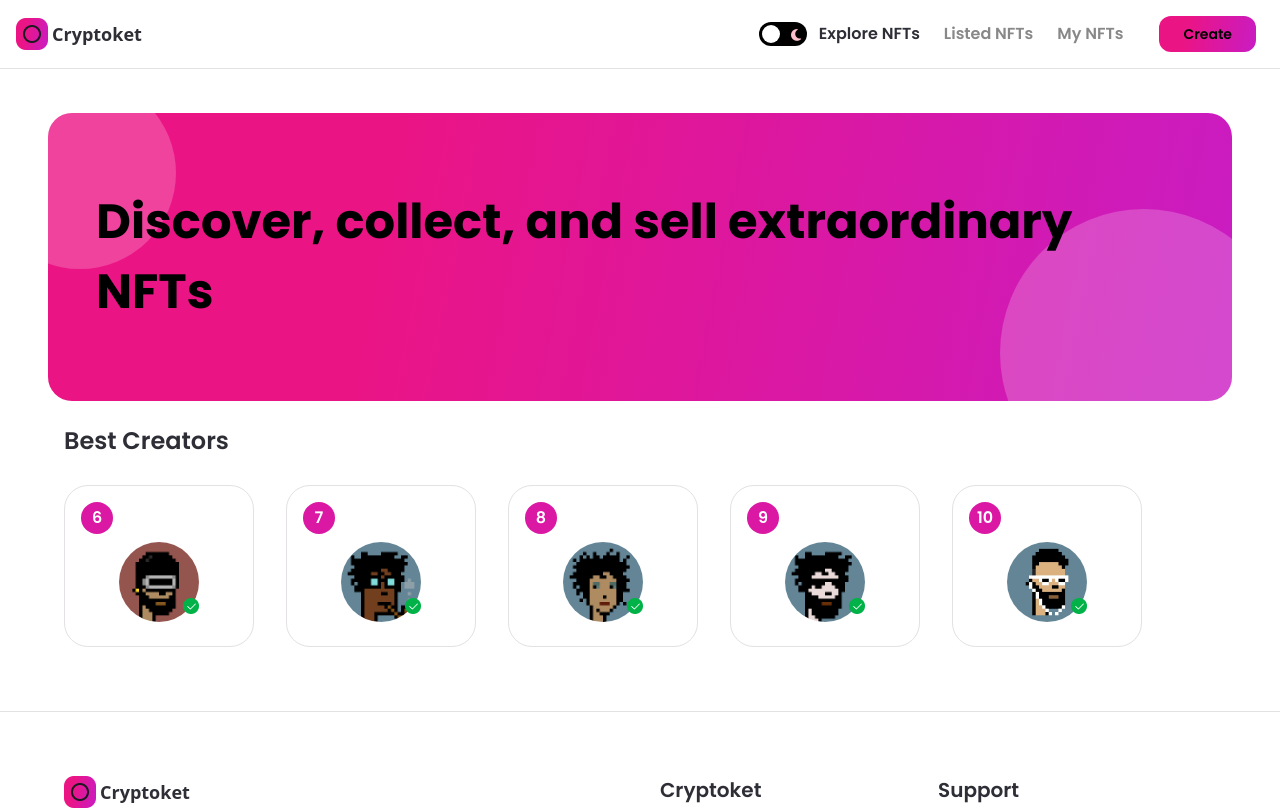
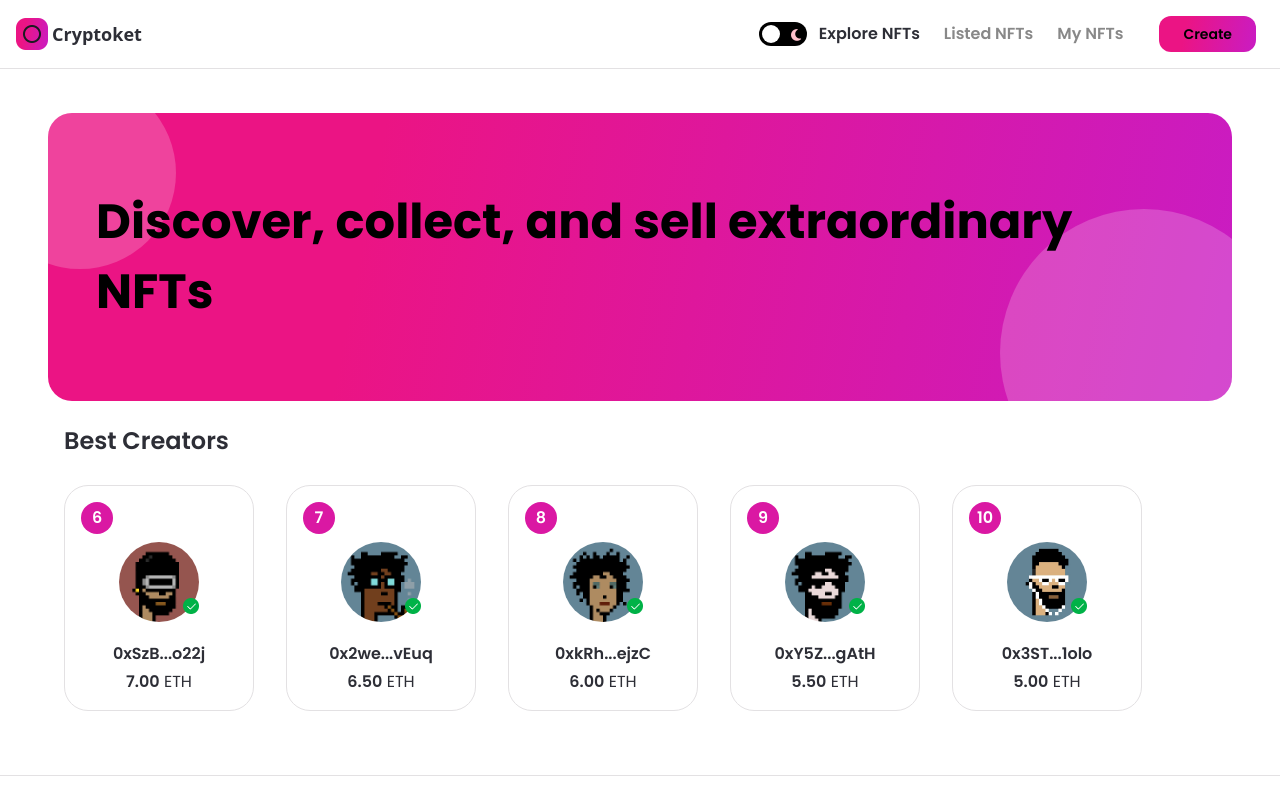
Before and after one commit to Shubhankar-12/cryptoket, a Next.js app: page / in a window 1280 px wide. Shown: the top 810 px of the page. Built offline with nearby package versions, Linux system fonts and the light colour scheme.

Commit message:
cratorcard done

```diff
--- a/components/CreatorCard.jsx
+++ b/components/CreatorCard.jsx
@@ -29,6 +29,15 @@ const CreatorCard = ({ rank, creatorImage, creatorName, creatorEths }) => (
         </div>
       </div>
     </div>
+
+    <div className="mt-3 minlg:mt-7 text-center flexCenter flex-col">
+      <p className="font-poppins dark:text-white text-nft-black-1 font-semibold text-base">{creatorName}</p>
+      <p className="font-poppins dark:text-white text-nft-black-1 font-semibold text-base mt-1">
+        {creatorEths.toFixed(2)}
+        <span className="font-normal"> ETH</span>
+      </p>
+    </div>
+
   </div>
 );
 
```
